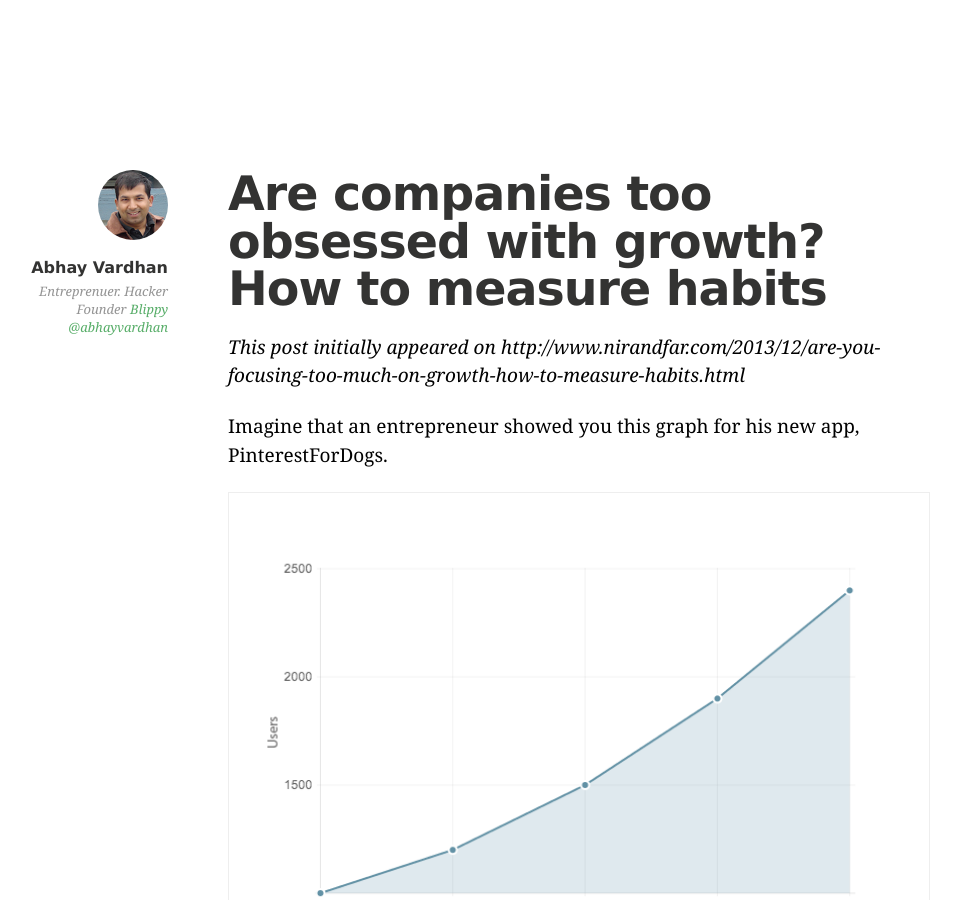
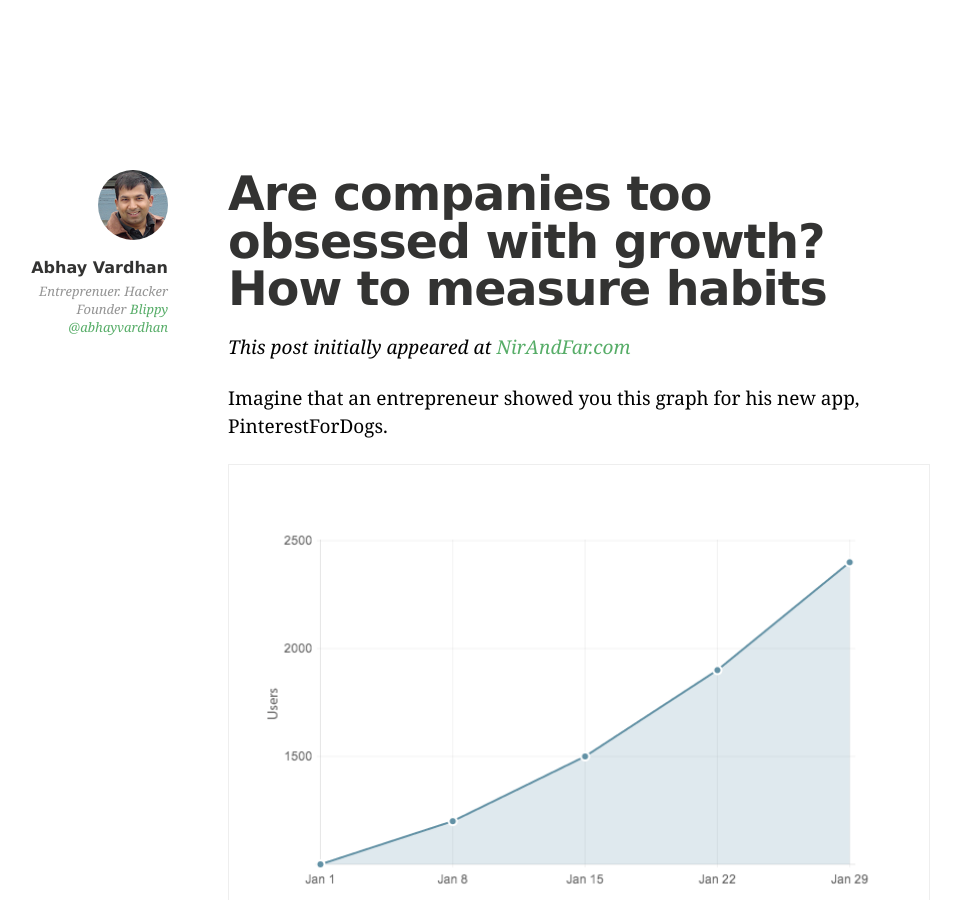
Before and after one commit to avdr/avdr.github.io, a Jekyll site: the page built from _posts/2013-11-10-cohort-analysis.markdown, in a window 1280 px wide and 900 px high. Shown: the whole window, without its empty margins (62-1023 px from the left). Built offline with Jekyll 4.4.1, drawn with Linux system fonts in a browser that asks for light colours; Markdown is read by kramdown in place of the engine named in the settings; some of the changed text lies outside the part shown.

```diff
--- a/_posts/2013-11-10-cohort-analysis.markdown
+++ b/_posts/2013-11-10-cohort-analysis.markdown
@@ -4,7 +4,7 @@
 ---
 # Are companies too obsessed with growth? How to measure habits
 
-*This post initially appeared on http://www.nirandfar.com/2013/12/are-you-focusing-too-much-on-growth-how-to-measure-habits.html*
+*This post initially appeared at [NirAndFar.com](http://www.nirandfar.com/2013/12/are-you-focusing-too-much-on-growth-how-to-measure-habits.html)*
 
 Imagine that an entrepreneur showed you this graph for his new app, PinterestForDogs.
 
--- a/index.html
+++ b/index.html
@@ -21,9 +21,6 @@
 <h2>Recent posts</h2>
     {% for post in site.posts %}
       <h4><a href="{{ post.url }}">{{ post.title }}</a></h4>
-          <p>
-              {{ post.excerpt }}
-          </p>
       {% unless forloop.last %}
       <hr>
       {% endunless %}
```
Also changed, not shown: other parts of _posts/2013-11-10-cohort-analysis.markdown (+2 -0 lines).
